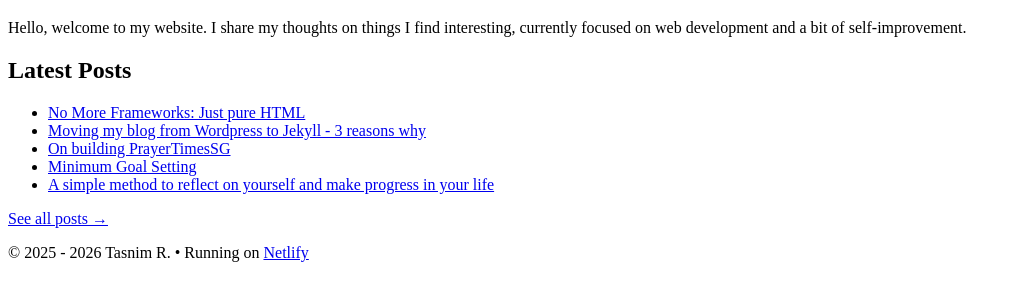
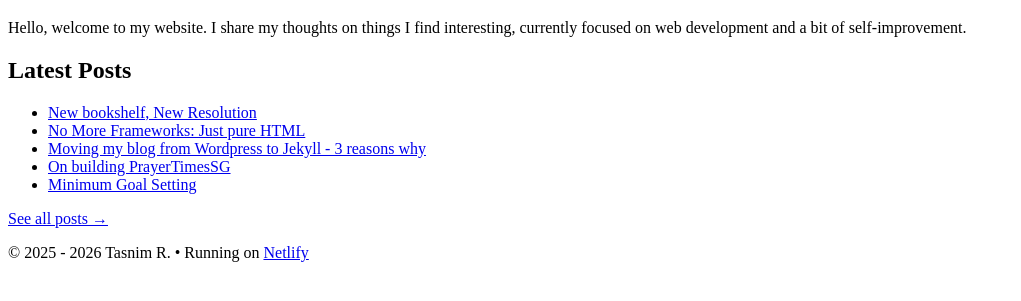
Before and after one commit to roqom/TasnimR, a plain HTML site: page index.html in a window 1280 px wide. Shown: the part 61-362 px from the top of the page, without its empty margins (0-1021 px from the left). Drawn offline with Linux system fonts and the light colour scheme.

Commit message:
updated index: home and blog

```diff
--- a/index.html
+++ b/index.html
@@ -14,6 +14,9 @@
         <h2>Latest Posts</h2>
         <ul>
 					<li>
+						<a href="blog/billy-bookcase">New bookshelf, New Resolution</a>
+					</li>
+					<li>
 						<a href="blog/just-html">No More Frameworks: Just pure HTML</a>
 					</li>
 					<li>
@@ -23,9 +26,6 @@
 						<a href="blog/prayertimessg/">On building PrayerTimesSG</a>
 					<li>
 						<a href="blog/minimum-goal-setting/">Minimum Goal Setting</a>
-					</li>
-					<li>
-						<a href="blog/self-reflect/">A simple method to reflect on yourself and make progress in  your life<a/>
 					</li>
         </ul>
         <p>
```
Also changed, not shown: blog/index.html (+3 -0 lines).
